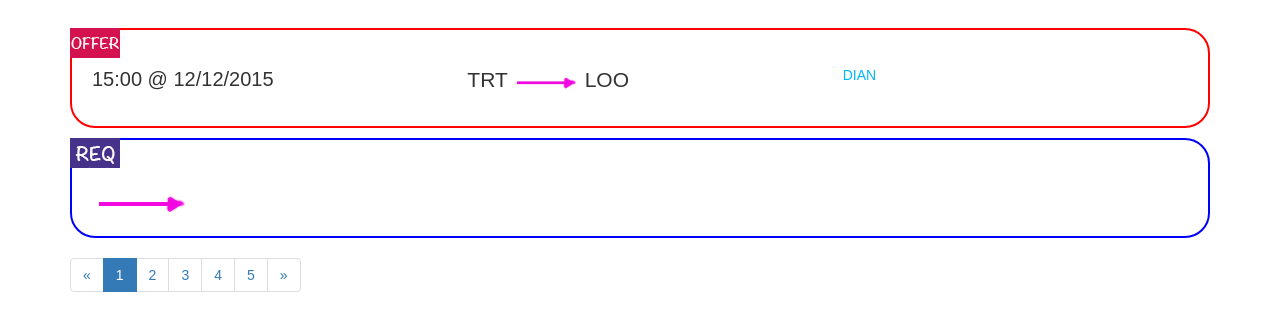
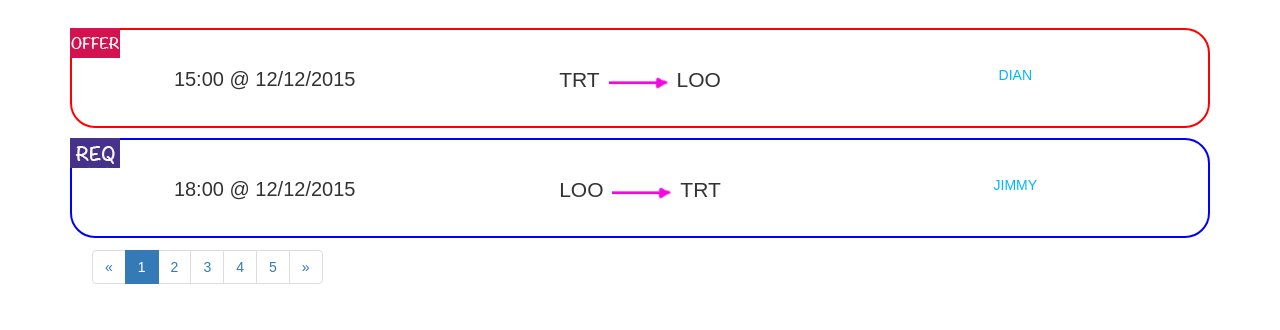
Before and after one commit to dean99dean/uwcarpool, a website: page views/index.html in a window 1280 px wide. Shown: the part 70-400 px from the top of the page. Drawn offline with Linux system fonts and the light colour scheme; files that its build step writes are made by us from their sources; files whose address does not match are found by name.

Commit message:
change Style

```diff
--- a/public/stylesheets/style.css
+++ b/public/stylesheets/style.css
@@ -96,3 +96,7 @@
 .inv:hover {
     background-color: #faf2cc;
 }
+
+.inviter {
+    display:inline;
+}
--- a/views/index.html
+++ b/views/index.html
@@ -45,7 +45,7 @@
         <div class = "inv offer"  style="cursor:pointer" data-toggle="modal" data-target=".bs-example-modal-sm">
 
             <img class = "icon" src="images/OFFER.png">
-            <div class="row detail">
+            <div class="row detail text-center">
                 <div class="time col-md-4">
                     <p>15:00 @ 12/12/2015</p>
                 </div>
@@ -55,19 +55,28 @@
                     <p id="to">LOO</p>
                 </div>
 
-                <div class="inviter col-md-4">
-                    <a href="/">DIAN</a>
+                <div  class = "col-md-4">
+                    <a href="/" class = "inviter">DIAN</a>
                 </div>
 
             </div>
         </div>
 
-	<div class = "inv col-md-12 req" >
-	<img class = "icon" src="images/REQ.png">
-	<div class = "direction">
+	<div class = "inv req" >
+		<img class = "icon" src="images/REQ.png">
+		<div class="row detail text-center">
+			<div class="time col-md-4">
+				<p>18:00 @ 12/12/2015</p>
+			</div>
+			<div class = "direction col-md-4">
+				<p id="from">LOO</p>
+				<img class = "arrow img-responsive" src = "images/arrow.png">
+				<p id="to">TRT</p>
+			</div>
 
-		<img class = "arrow img-responsive" src = "images/arrow.png">
-	</div>
+			<div class="col-md-4">
+				<a href="/" class = "inviter">JIMMY</a>
+			</div>
 
 	</div>
 
```
